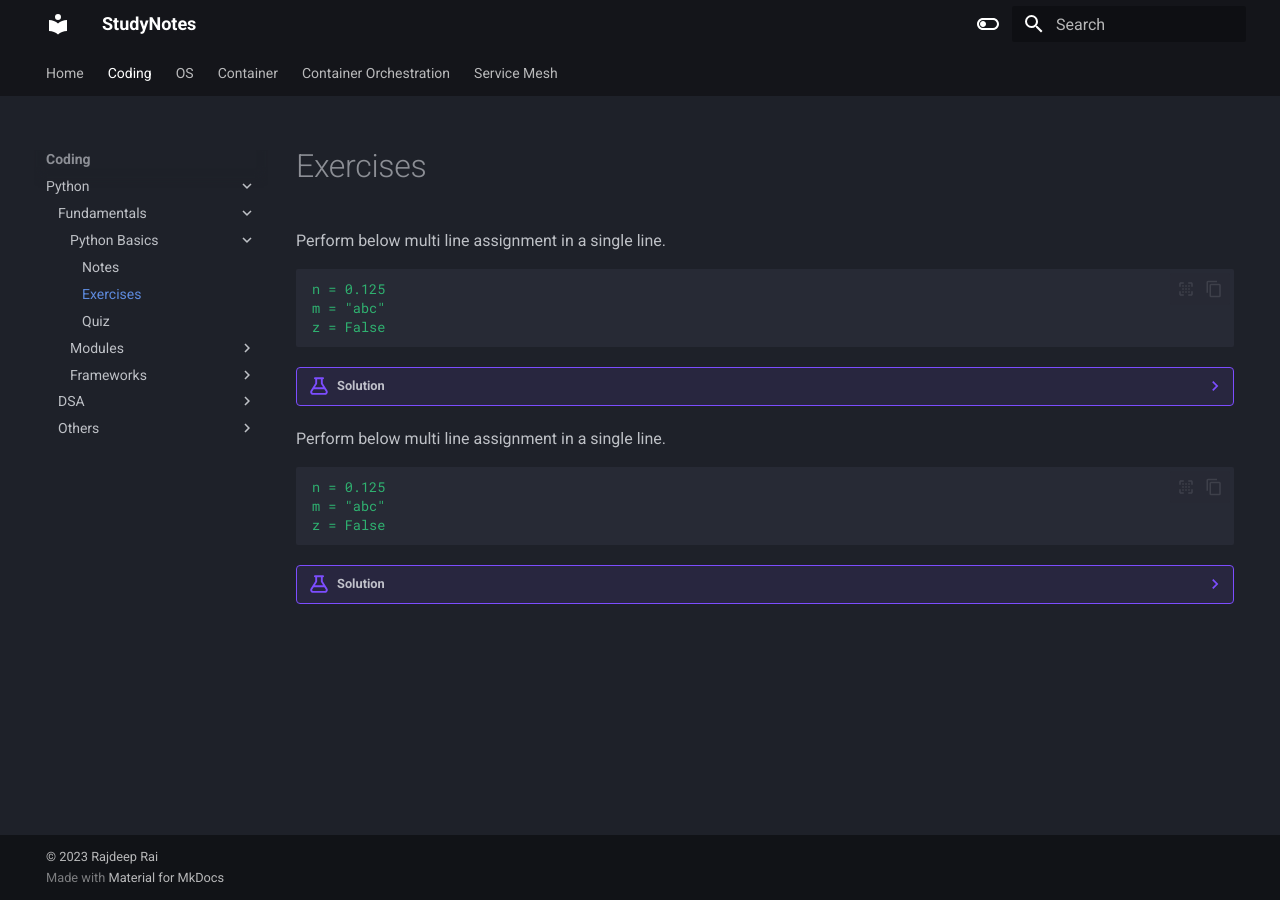
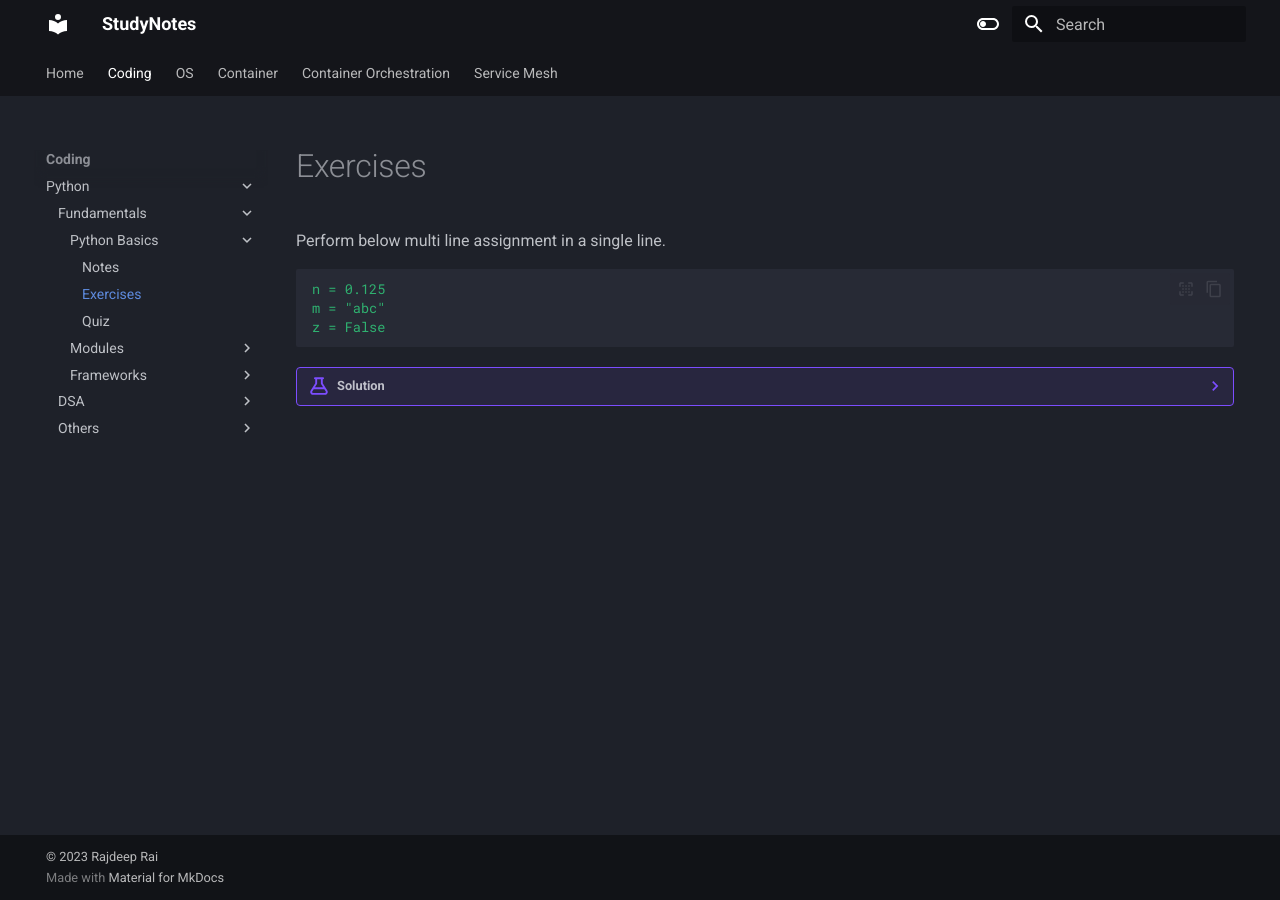
Before and after one commit to rajdyp/study-decks, an MkDocs documentation site: the page built from docs/python/fundamentals/python_exercises.md, in a window 1280 px wide. Built offline with MkDocs 1.6.1 and Material for MkDocs 9.7.7, drawn with Linux system fonts in a browser that asks for light colours.

Commit message:
Update python_exercises.md

````diff
--- a/docs/python/fundamentals/python_exercises.md
+++ b/docs/python/fundamentals/python_exercises.md
@@ -1,48 +1,18 @@
 Perform below multi line assignment in a single line.
+
 ``` yaml
 n = 0.125
 m = "abc"
 z = False
 ```
+
 ??? example annotate "Solution"
 
-        === "Problem"
-
-            ``` yaml
-            n = 0.125
-            m = "abc"
-            z = False
-            ```
-
-        === "Solution"
-
-            ``` py
-
-            ```
+    ``` py
+    n, m, z = 0.125, "abc", False
+    print(n)
+    print(m)
+    print(z)
+    ```
 
 <!-- end of question -->
-
-
-Perform below multi line assignment in a single line.
-``` yaml
-n = 0.125
-m = "abc"
-z = False
-```
-??? example annotate "Solution"
-
-        === "Problem"
-
-            ``` yaml
-            n = 0.125
-            m = "abc"
-            z = False
-            ```
-
-        === "Solution"
-
-            ``` py
-
-            ```
-
-<!-- end of question -->
````
